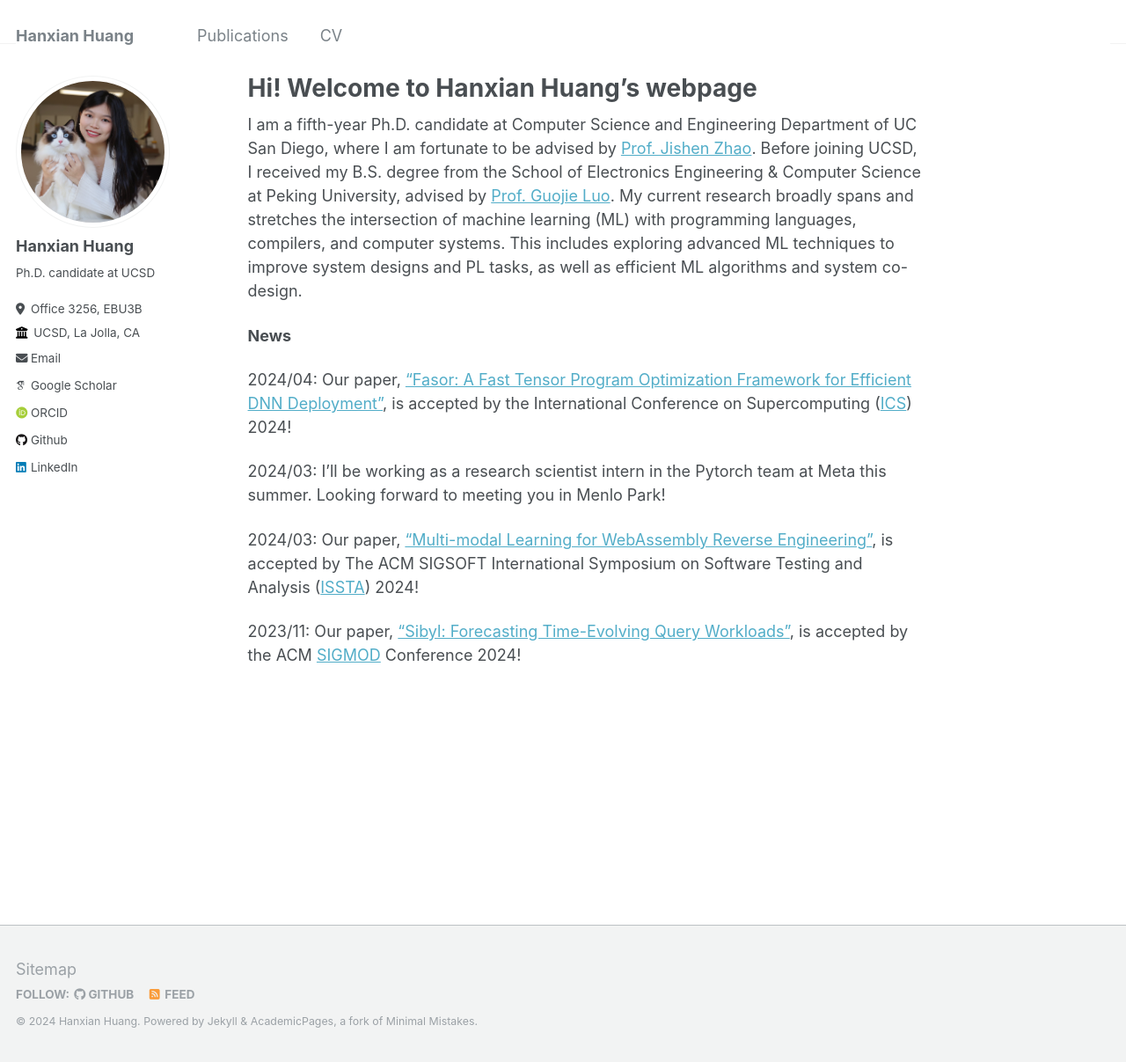
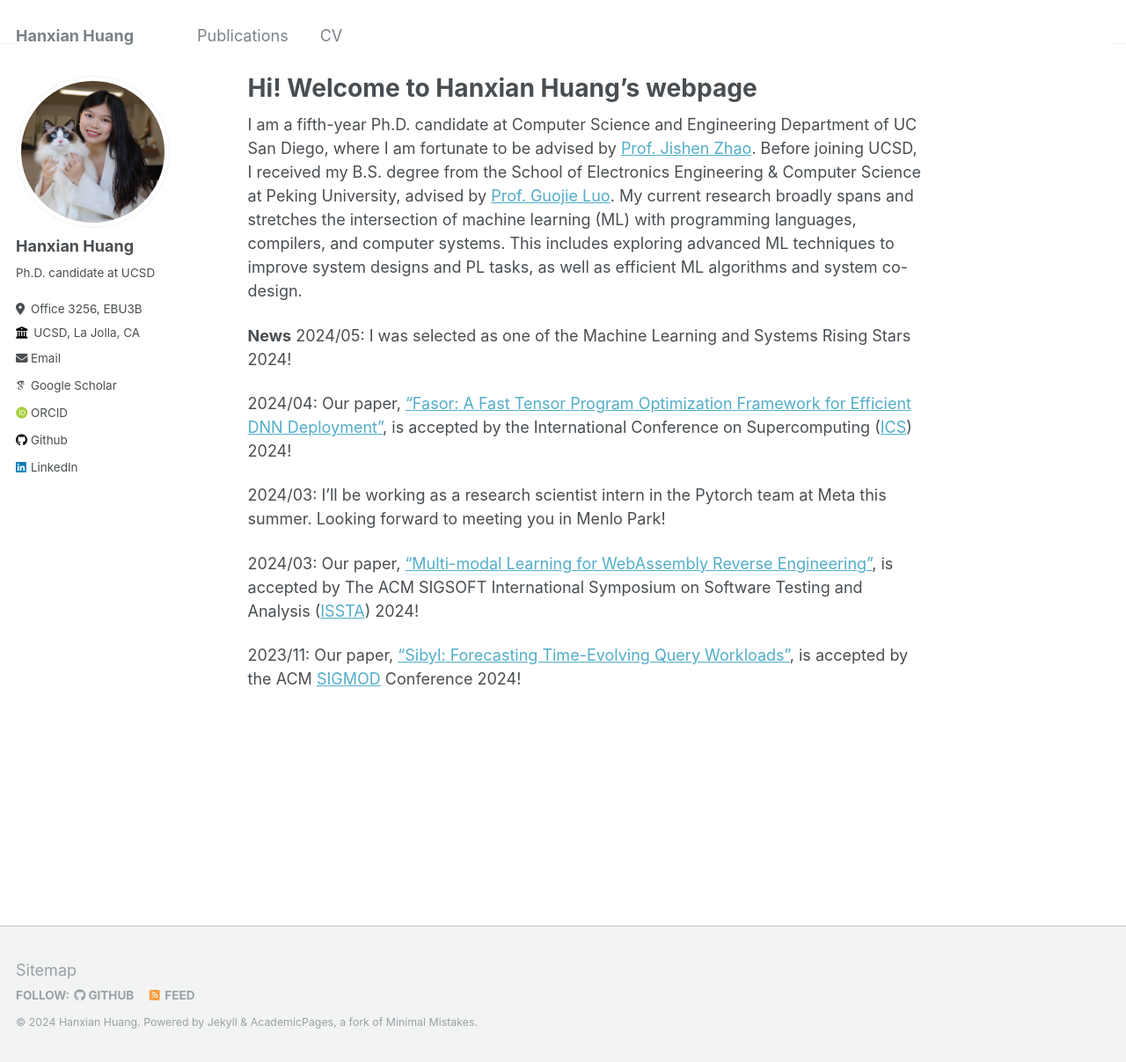
Before and after one commit to Hanxian97/Hanxian97.github.io, a Jekyll site: the page built from _pages/about.md, in a window 1280 px wide and 1207 px high. Shown: the whole window at 88% size. Built offline with Jekyll 4.4.1, drawn with Linux system fonts in a browser that asks for light colours; some web fonts are replaced.

Commit message:
Update about.md

```diff
--- a/_pages/about.md
+++ b/_pages/about.md
@@ -10,6 +10,7 @@ redirect_from:
 I am a fifth-year Ph.D. candidate at Computer Science and Engineering Department of UC San Diego,  where I am fortunate to be advised by [Prof. Jishen Zhao](https://cseweb.ucsd.edu/~jzhao/index.html). Before joining UCSD, I received my B.S. degree from the School of Electronics Engineering & Computer Science at Peking University, advised by [Prof. Guojie Luo](https://ceca.pku.edu.cn/en/people_/faculty_/guojie_luo/). My current research broadly spans and stretches the intersection of machine learning (ML) with programming languages, compilers, and computer systems. This includes exploring advanced ML techniques to improve system designs and PL tasks, as well as efficient ML algorithms and system co-design.
 
 **News**
+2024/05: I was selected as one of the Machine Learning and Systems Rising Stars 2024!
 
 2024/04: Our paper, ["Fasor: A Fast Tensor Program Optimization Framework for Efficient DNN Deployment"](/files/ics24-41.pdf), is accepted by the International Conference on Supercomputing ([ICS](https://ics2024.github.io)) 2024!
 
```
